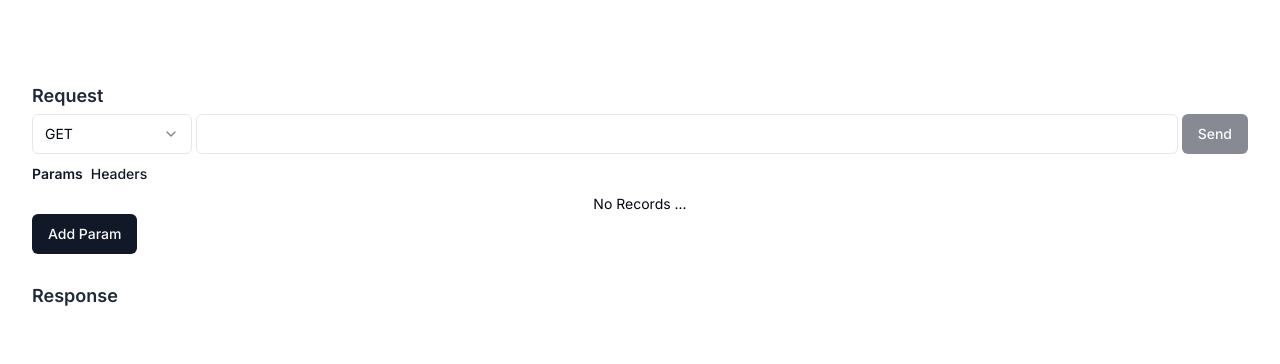
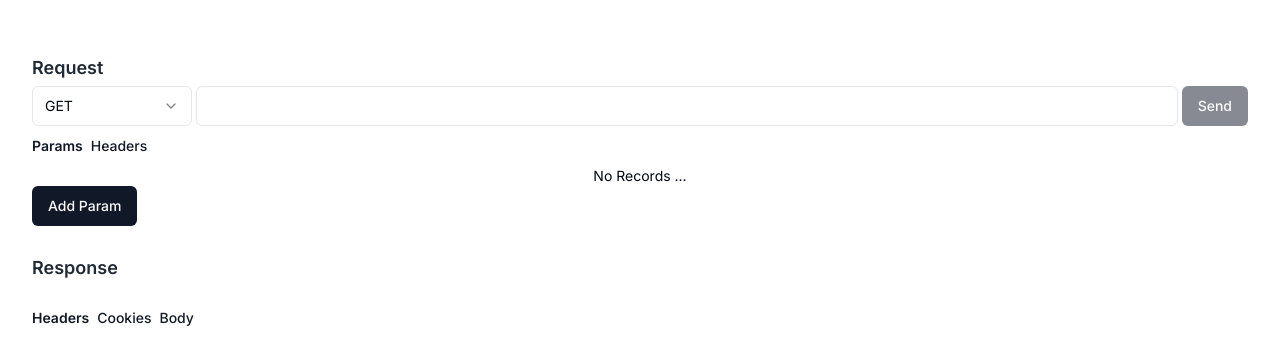
Before and after one commit to alexboisseau/postboy, a Next.js app: page / in a window 1280 px wide. Shown: the part 204-568 px from the top of the page. Built offline with nearby package versions, Linux system fonts and the light colour scheme.

Commit message:
feat(response-headers): display response headers through a key value table

```diff
--- /dev/null
+++ b/components/RequestResponse/Response/KeyValueTable.tsx
@@ -0,0 +1,38 @@
+export default function KeyValueTable({
+  data,
+}: {
+  data: Array<{
+    key: string;
+    value: string;
+  }>;
+}) {
+  const tableHeadersTwClasses = "border p-2";
+  const tableRowsTwClasses = "border p-2";
+
+  return (
+    <div className="flex flex-col max-h-[400px] overflow-y-auto">
+      {data.length > 0 ? (
+        <table className="table-auto text-left mb-2">
+          <thead>
+            <tr className="text-gray-700 text-sm font-semibold">
+              <th className={`${tableHeadersTwClasses} w-3/12`}>Key</th>
+              <th className={`${tableHeadersTwClasses} w-9/12`}>Value</th>
+            </tr>
+          </thead>
+          <tbody>
+            {data.map((row, index) => {
+              return (
+                <tr key={index} className="hover:bg-gray-50">
+                  <td className={tableRowsTwClasses}>{row.key}</td>
+                  <td className={tableRowsTwClasses}>{row.value}</td>
+                </tr>
+              );
+            })}
+          </tbody>
+        </table>
+      ) : (
+        <p className="text-center text-sm">No Records ...</p>
+      )}
+    </div>
+  );
+}
--- a/components/RequestResponse/Response/Response.tsx
+++ b/components/RequestResponse/Response/Response.tsx
@@ -1,17 +1,75 @@
-import { useContext } from "react";
+import { useContext, useState } from "react";
 import { RequestResponseContext } from "../state/context";
 import ResponseHeader from "./ResponseHeader";
 import ResponseError from "./ResponseError";
+import { Button } from "@/components/ui/button";
+import KeyValueTable from "./KeyValueTable";
+
+type ConfigTab = "headers" | "cookies" | "body";
+
+type NavigationTabsProps = {
+  configTab: ConfigTab;
+  setConfigTab: (type: ConfigTab) => void;
+};
+
+function NavigationTabs({ configTab, setConfigTab }: NavigationTabsProps) {
+  const {
+    requestResponse: { response },
+  } = useContext(RequestResponseContext);
+
+  const getTabBtnTwClasses = (tab: ConfigTab) => {
+    return `text-sm p-0 ${configTab === tab && "font-semibold"}`;
+  };
+
+  return (
+    <div className="flex gap-2">
+      <Button
+        variant="link"
+        className={getTabBtnTwClasses("headers")}
+        onClick={() => {
+          setConfigTab("headers");
+        }}
+      >
+        Headers{" "}
+        {response.value?.headers &&
+          `(${Object.keys(response.value.headers).length})`}
+      </Button>
+      <Button
+        variant="link"
+        className={getTabBtnTwClasses("cookies")}
+        onClick={() => {
+          setConfigTab("cookies");
+        }}
+      >
+        Cookies
+      </Button>
+      <Button
+        variant="link"
+        className={getTabBtnTwClasses("body")}
+        onClick={() => {
+          setConfigTab("body");
+        }}
+      >
+        Body
+      </Button>
+    </div>
+  );
+}
 
 export default function Response() {
   const {
     requestResponse: { response },
   } = useContext(RequestResponseContext);
+  const [tab, setTab] = useState<ConfigTab>("headers");
 
   return (
     <div className="flex flex-col gap-4">
       <ResponseHeader />
+      <NavigationTabs configTab={tab} setConfigTab={setTab} />
       {response.error && <ResponseError />}
+      {tab === "headers" && response.value !== null && (
+        <KeyValueTable data={response.value.headers} />
+      )}
     </div>
   );
 }
--- a/components/RequestResponse/state/provider.tsx
+++ b/components/RequestResponse/state/provider.tsx
@@ -34,7 +34,6 @@ export function RequestResponseProvider({
       return;
     }
 
-    console.log(requestResponse.request.fields.headers);
     sendHttpRequest({
       headers: requestResponse.request.fields.headers,
       method: requestResponse.request.fields.httpMethod,
--- a/core/HttpRequester/fetch/FetchHttpFormatter.ts
+++ b/core/HttpRequester/fetch/FetchHttpFormatter.ts
@@ -1,6 +1,6 @@
 import {
   HttpResponse,
-  HttpResponseHeaders,
+  HttpResponseHeader,
   HttpResponseSize,
 } from "@/core/types/http-response";
 import { formatBytes } from "@/core/utils/format-bytes";
@@ -43,7 +43,7 @@ export class FetchHttpFormatter {
   private async formatSize(
     response: Response,
     blob: Blob,
-    headers: HttpResponseHeaders
+    headers: HttpResponseHeader[]
   ): Promise<HttpResponseSize> {
     const contentLength = await this.calculateContentLength(response, blob);
     const headersLength = await this.calculateHeadersLength(headers);
@@ -54,11 +54,11 @@ export class FetchHttpFormatter {
 
   private async formatHeaders(
     response: Response
-  ): Promise<HttpResponseHeaders> {
-    const headers: Record<string, string> = {};
+  ): Promise<HttpResponseHeader[]> {
+    const headers: HttpResponseHeader[] = [];
 
     response.headers.forEach((value: string, key: string) => {
-      headers[key] = value;
+      headers.push({ key, value });
     });
 
     return headers;
@@ -69,16 +69,9 @@ export class FetchHttpFormatter {
   }
 
   private async calculateHeadersLength(
-    headers: HttpResponseHeaders
+    headers: HttpResponseHeader[]
   ): Promise<number> {
-    const headersArray: string[] = [];
-
-    for (const key in headers) {
-      headersArray.push(key);
-      headersArray.push(headers[key]);
-    }
-
-    return new Blob(headersArray).size;
+    return new Blob(headers.map((header) => header.key + header.value)).size;
   }
 
   private async calculateContentLength(
```
Also changed, not shown: core/types/http-response.ts (+5 -2 lines).
